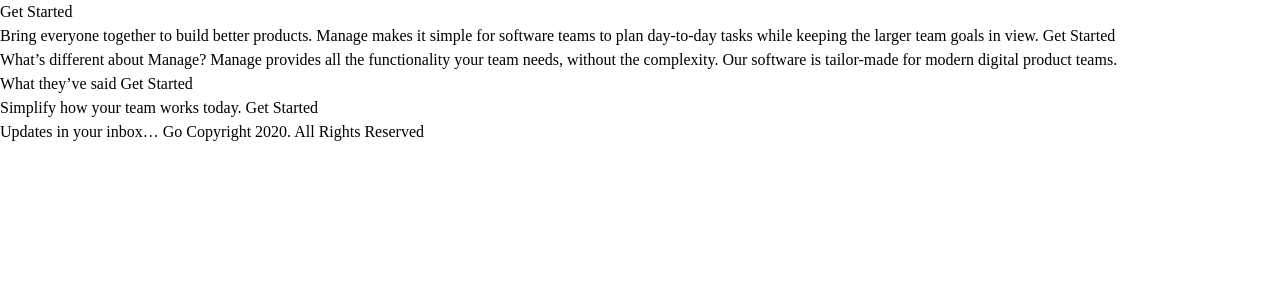
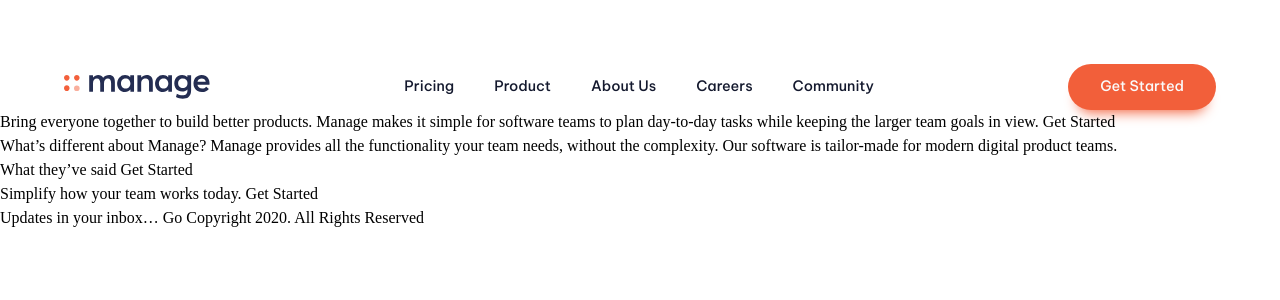
Before and after one commit to boristenkes/fem-manage-landing-page, a React (Vite) app: page / in a window 1280 px wide. Shown: the top 300 px of the page. Built offline with nearby package versions, Linux system fonts and the light colour scheme.

Commit message:
Navbar complete

```diff
--- a/package.json
+++ b/package.json
@@ -9,8 +9,10 @@
     "preview": "vite preview"
   },
   "dependencies": {
+    "hamburger-react": "^2.5.0",
     "react": "^18.2.0",
     "react-dom": "^18.2.0",
+    "react-responsive": "^9.0.2",
     "styled-components": "^5.3.6",
     "vite-plugin-svgr": "^2.4.0"
   },
--- a/src/assets/index.jsx
+++ b/src/assets/index.jsx
@@ -32,7 +32,7 @@ export const icons = {
     youtube: iconYoutube,
 };
 
-export default {
+export {
     BgSimplifySectionDesktop,
     BgSimplifySectionMobile,
     BgTabletPattern,
--- a/src/components/Button/Button.jsx
+++ b/src/components/Button/Button.jsx
@@ -1,5 +1,29 @@
-import styled from 'styled-components'
+import styled, { css } from 'styled-components'
 
-const Button = styled.a``;
+const Button = styled.a`
+  background-color: var(--clr-primary-400);
+  color: var(--clr-neutral-100);
+  font-size: .9rem;
+  font-family: var(--ff-button);
+  font-weight: var(--fw-semibold);
+  padding: .75rem 2rem;
+  border-radius: 100vw;
+  box-shadow: 0px 12px 13px -10px var(--clr-primary-400);
+  transition: transform 100ms ease-in-out;
+
+  &:hover {
+    background-color: var(--clr-primary-200);
+  }
+
+  ${props => props.inverted && css`
+    background-color: var(--clr-neutral-100);
+    color: var(--clr-primary-400);
+
+    &:hover {
+      background-color: var(--clr-neutral-100);
+      color: var(--clr-primary-200);
+    }
+  `}
+`;
 
 export default Button
--- a/src/components/Navbar/Navbar.jsx
+++ b/src/components/Navbar/Navbar.jsx
@@ -1,12 +1,37 @@
-import React from 'react'
+import React, { useState } from 'react'
 
 import './Navbar.scss';
+import { Logo } from '../../assets';
+import { navLinks } from '../../constants';
+import { Button } from '../../components';
+import { useMediaQuery } from 'react-responsive';
+import { Spin as Hamburger } from 'hamburger-react'
 
 const Navbar = () => {
+  const [isOpen, setOpen] = useState(false);
+  const isBigScreen = useMediaQuery({query: '(min-width: 800px)'});
+
   return (
-    <div>
-      Get Started
-    </div>
+    <header className='container menu'>
+      <a href="/">
+        <Logo />
+      </a>
+
+      <nav className={`menu-nav${!isBigScreen && '--mobile'} ${isOpen && 'active'}`}>
+        <ul className='menu-links'>
+          {navLinks.map((link, index) => (
+            <li className='menu-link' key={`nav-link-${index+1}`}>
+              <a onClick={() => setOpen(false)} href={link.link}>{link.title}</a>
+            </li>
+          ))}
+        </ul>
+      </nav>
+
+      {isBigScreen
+        ? <Button href='#'>Get Started</Button>
+        : <Hamburger color='var(--clr-accent-500)' size={30} label='Toggle Menu' toggled={isOpen} toggle={setOpen} />
+      }
+    </header>
   )
 }
 
--- a/src/components/Navbar/Navbar.scss
+++ b/src/components/Navbar/Navbar.scss
@@ -0,0 +1,48 @@
+@use '../../scss/abstracts/' as *;
+
+.menu {
+  @include flex(space-between, center);
+  margin-top: 4rem;
+
+  &-links {
+    @include flex(center, center);
+    gap: 40px;
+    font-family: var(--ff-nav);
+    font-weight: var(--fw-semibold);
+    font-size: .9rem;
+
+    a {
+      color: var(--clr-accent-500);
+      &:hover {
+        color: var(--clr-neutral-500);
+      }
+    }
+  }
+
+  &-nav--mobile {
+    position: fixed;
+    top: 200px;
+    left: 50%;
+    transform: translate(-50%, -200%);
+    background: var(--clr-neutral-100);
+    width: min(500px, 90%);
+    border-radius: 5px;
+    box-shadow: 0 0 0 999em transparent;
+    transition: transform, box-shadow, 500ms ease-in-out;
+
+    &.active {
+      transform: translateX(-50%);
+      box-shadow: 0 0 0 999em rgba(0,0,0,0.35)
+    }
+
+    ul {
+      display: flex;
+      flex-direction: column;
+      text-align: center;
+      gap: 20px;
+      padding-block: 50px;
+      font-weight: var(--fw-bold);
+      font-size: 1.25rem;
+    }
+  }
+}
--- a/src/scss/abstracts/_colors.scss
+++ b/src/scss/abstracts/_colors.scss
@@ -14,9 +14,10 @@ $colors: (
     500: hsl(228, 39%, 13%), // if needed, use this instead: hsl(233, 12%, 13%)
   ),
   neutral: (
-    100: hsl(227, 12%, 91%), // if needed, use this instead: hsl(0, 0%, 98%)
-    200: hsl(227, 12%, 81%),
-    300: hsl(227, 12%, 71%),
-    400: hsl(227, 12%, 61%),
+    100: hsl(0, 0%, 98%),
+    200: hsl(227, 12%, 91%),
+    300: hsl(227, 12%, 81%),
+    400: hsl(227, 12%, 71%),
+    500: hsl(227, 12%, 61%),
   ),
 );
--- a/src/scss/utilities/_layout.scss
+++ b/src/scss/utilities/_layout.scss
@@ -3,7 +3,7 @@
 .container {
   max-width: var(--container-width, 1200px);
   margin-inline: auto;
-  padding-inline: 1rem;
+  padding-inline: 1.5rem;
 }
 
 .even-columns {
```
Also changed, not shown: 1 other file (tests, documents, lock files or other folders).
